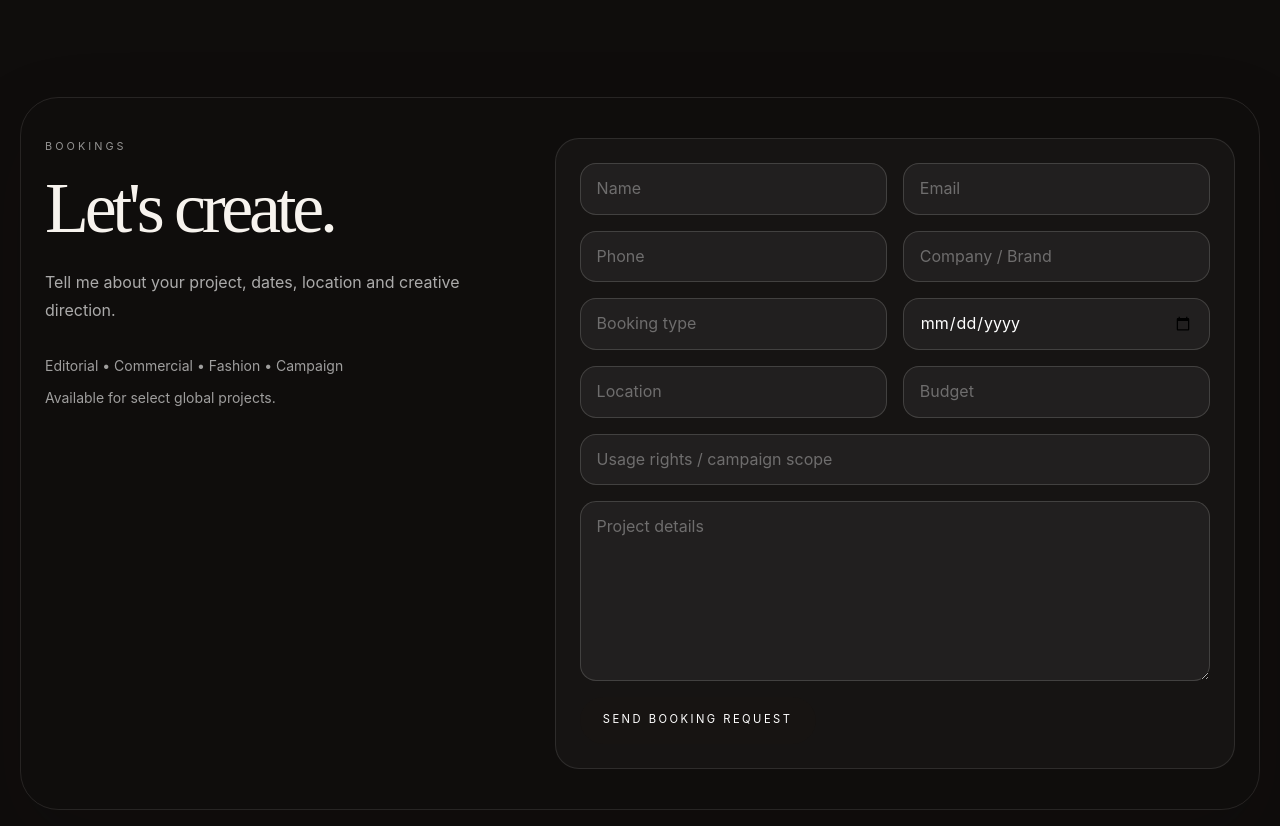
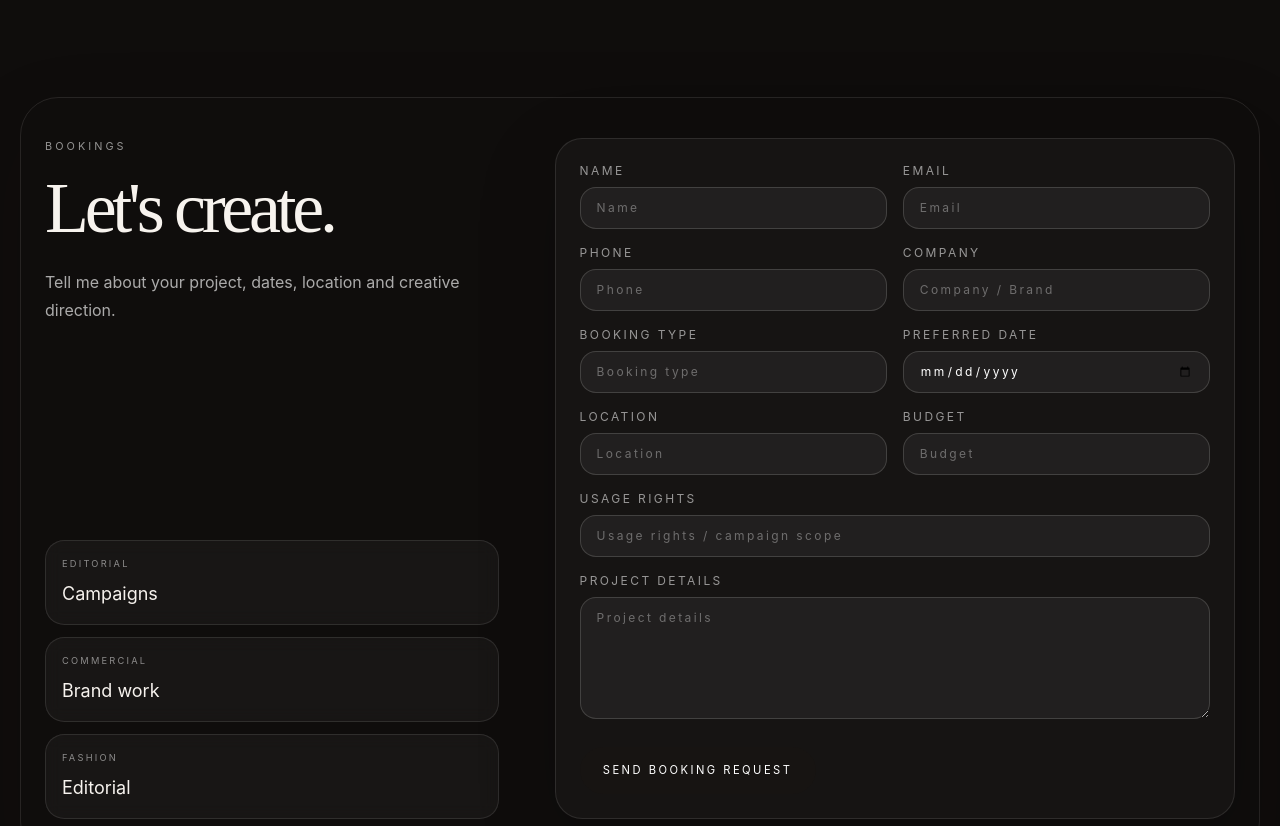
Before and after one commit to minion0906-debug/model-portfolio, a Next.js app: page / in a window 1280 px wide. Shown: the part 2800-3626 px from the top of the page. Built offline with nearby package versions, Linux system fonts and the light colour scheme; no server answers; the database is empty.

Commit message:
upgrade style

```diff
--- a/src/components/BookingCTA.tsx
+++ b/src/components/BookingCTA.tsx
@@ -47,40 +47,82 @@ export default function BookingCTA({ acceptingBookings = true, contactEmail }: P
   return (
     <section id="booking" className="bg-[#0f0d0c] px-5 py-24 text-white md:py-28">
       <div className="container-page grid gap-14 rounded-[2.4rem] border border-[#f7f3ee]/10 bg-[radial-gradient(circle_at_top,_rgba(184,141,94,0.18),transparent_35%),#111111] p-6 shadow-[0_30px_80px_rgba(17,15,13,0.15)] md:p-10 xl:grid-cols-[0.8fr_1.2fr]">
+        <div className="flex flex-col justify-between">
           <div>
             <p className="text-[0.68rem] uppercase tracking-[0.28em] text-white/55">Bookings</p>
             <h2 className="mt-4 font-display text-5xl text-[#f7f3ee] md:text-7xl">Let&apos;s create.</h2>
             <p className="mt-6 max-w-md text-base leading-7 text-white/65">
               Tell me about your project, dates, location and creative direction.
             </p>
+          </div>
 
-          <div className="mt-8 space-y-3 text-sm text-white/60">
-            <p>Editorial • Commercial • Fashion • Campaign</p>
-            <p>Available for select global projects.</p>
+          <div className="mt-8 grid gap-3 sm:grid-cols-3 xl:grid-cols-1">
+            {[
+              ["Editorial", "Campaigns"],
+              ["Commercial", "Brand work"],
+              ["Fashion", "Editorial"],
+            ].map(([title, subtitle]) => (
+              <div key={title} className="rounded-[1.2rem] border border-white/10 bg-white/4 p-4 backdrop-blur-sm">
+                <div className="text-[0.58rem] uppercase tracking-[0.24em] text-white/50">{title}</div>
+                <div className="mt-2 text-lg text-[#f7f3ee]">{subtitle}</div>
+              </div>
+            ))}
           </div>
         </div>
 
-        <form onSubmit={submit} className="grid gap-4 rounded-[1.5rem] border border-white/10 bg-white/3 p-4 md:p-6">
+        <form onSubmit={submit} className="grid gap-4 rounded-[1.7rem] border border-white/10 bg-[rgba(255,255,255,0.03)] p-4 shadow-[0_24px_80px_rgba(0,0,0,0.18)] md:p-6">
           <div className="grid gap-4 md:grid-cols-2">
-            <input name="name" required placeholder="Name" className="rounded-2xl border border-white/15 bg-white/5 px-4 py-3 text-sm text-white placeholder:text-white/35 outline-none transition focus:border-[#d9b77d]" />
-            <input name="email" required type="email" placeholder="Email" className="rounded-2xl border border-white/15 bg-white/5 px-4 py-3 text-sm text-white placeholder:text-white/35 outline-none transition focus:border-[#d9b77d]" />
+            <label className="block text-xs uppercase tracking-[0.2em] text-white/55">
+              <span className="mb-2 block">Name</span>
+              <input name="name" required placeholder="Name" className="w-full rounded-2xl border border-white/15 bg-white/5 px-4 py-3 text-sm text-white placeholder:text-white/35 outline-none transition focus:border-[#d9b77d]" />
+            </label>
+            <label className="block text-xs uppercase tracking-[0.2em] text-white/55">
+              <span className="mb-2 block">Email</span>
+              <input name="email" required type="email" placeholder="Email" className="w-full rounded-2xl border border-white/15 bg-white/5 px-4 py-3 text-sm text-white placeholder:text-white/35 outline-none transition focus:border-[#d9b77d]" />
+            </label>
           </div>
           <div className="grid gap-4 md:grid-cols-2">
-            <input name="phone" placeholder="Phone" className="rounded-2xl border border-white/15 bg-white/5 px-4 py-3 text-sm text-white placeholder:text-white/35 outline-none transition focus:border-[#d9b77d]" />
-            <input name="company" placeholder="Company / Brand" className="rounded-2xl border border-white/15 bg-white/5 px-4 py-3 text-sm text-white placeholder:text-white/35 outline-none transition focus:border-[#d9b77d]" />
+            <label className="block text-xs uppercase tracking-[0.2em] text-white/55">
+              <span className="mb-2 block">Phone</span>
+              <input name="phone" placeholder="Phone" className="w-full rounded-2xl border border-white/15 bg-white/5 px-4 py-3 text-sm text-white placeholder:text-white/35 outline-none transition focus:border-[#d9b77d]" />
+            </label>
+            <label className="block text-xs uppercase tracking-[0.2em] text-white/55">
+              <span className="mb-2 block">Company</span>
+              <input name="company" placeholder="Company / Brand" className="w-full rounded-2xl border border-white/15 bg-white/5 px-4 py-3 text-sm text-white placeholder:text-white/35 outline-none transition focus:border-[#d9b77d]" />
+            </label>
           </div>
           <div className="grid gap-4 md:grid-cols-2">
-            <input name="bookingType" placeholder="Booking type" className="rounded-2xl border border-white/15 bg-white/5 px-4 py-3 text-sm text-white placeholder:text-white/35 outline-none transition focus:border-[#d9b77d]" />
-            <input name="preferredDate" type="date" className="rounded-2xl border border-white/15 bg-white/5 px-4 py-3 text-sm text-white placeholder:text-white/35 outline-none transition focus:border-[#d9b77d]" />
+            <label className="block text-xs uppercase tracking-[0.2em] text-white/55">
+              <span className="mb-2 block">Booking type</span>
+              <input name="bookingType" placeholder="Booking type" className="w-full rounded-2xl border border-white/15 bg-white/5 px-4 py-3 text-sm text-white placeholder:text-white/35 outline-none transition focus:border-[#d9b77d]" />
+            </label>
+            <label className="block text-xs uppercase tracking-[0.2em] text-white/55">
+              <span className="mb-2 block">Preferred date</span>
+              <input name="preferredDate" type="date" className="w-full rounded-2xl border border-white/15 bg-white/5 px-4 py-3 text-sm text-white placeholder:text-white/35 outline-none transition focus:border-[#d9b77d]" />
+            </label>
           </div>
           <div className="grid gap-4 md:grid-cols-2">
-            <input name="location" placeholder="Location" className="rounded-2xl border border-white/15 bg-white/5 px-4 py-3 text-sm text-white placeholder:text-white/35 outline-none transition focus:border-[#d9b77d]" />
-            <input name="budget" placeholder="Budget" className="rounded-2xl border border-white/15 bg-white/5 px-4 py-3 text-sm text-white placeholder:text-white/35 outline-none transition focus:border-[#d9b77d]" />
+            <label className="block text-xs uppercase tracking-[0.2em] text-white/55">
+              <span className="mb-2 block">Location</span>
+              <input name="location" placeholder="Location" className="w-full rounded-2xl border border-white/15 bg-white/5 px-4 py-3 text-sm text-white placeholder:text-white/35 outline-none transition focus:border-[#d9b77d]" />
+            </label>
+            <label className="block text-xs uppercase tracking-[0.2em] text-white/55">
+              <span className="mb-2 block">Budget</span>
+              <input name="budget" placeholder="Budget" className="w-full rounded-2xl border border-white/15 bg-white/5 px-4 py-3 text-sm text-white placeholder:text-white/35 outline-none transition focus:border-[#d9b77d]" />
+            </label>
           </div>
-          <input name="usageRights" placeholder="Usage rights / campaign scope" className="rounded-2xl border border-white/15 bg-white/5 px-4 py-3 text-sm text-white placeholder:text-white/35 outline-none transition focus:border-[#d9b77d]" />
-          <textarea name="message" required rows={6} placeholder="Project details" className="rounded-2xl border border-white/15 bg-white/5 px-4 py-3 text-sm text-white placeholder:text-white/35 outline-none transition focus:border-[#d9b77d]" />
+          <label className="block text-xs uppercase tracking-[0.2em] text-white/55">
+            <span className="mb-2 block">Usage rights</span>
+            <input name="usageRights" placeholder="Usage rights / campaign scope" className="w-full rounded-2xl border border-white/15 bg-white/5 px-4 py-3 text-sm text-white placeholder:text-white/35 outline-none transition focus:border-[#d9b77d]" />
+          </label>
+          <label className="block text-xs uppercase tracking-[0.2em] text-white/55">
+            <span className="mb-2 block">Project details</span>
+            <textarea name="message" required rows={6} placeholder="Project details" className="w-full rounded-2xl border border-white/15 bg-white/5 px-4 py-3 text-sm text-white placeholder:text-white/35 outline-none transition focus:border-[#d9b77d]" />
+          </label>
+          <div className="flex flex-col gap-4 pt-2 sm:flex-row sm:items-center sm:justify-between">
             <button className="btn-primary w-fit bg-white text-black hover:bg-[#f1efe9]">Send booking request</button>
             {status && <p className="text-sm text-white/60">{status}</p>}
+          </div>
         </form>
       </div>
     </section>
--- a/src/components/Contact.tsx
+++ b/src/components/Contact.tsx
@@ -22,34 +22,39 @@ export default function Contact({ settings }: Props) {
 
           <div className="mt-8 space-y-3 text-sm text-[#4c413b]">
             {settings.email && (
-              <p>
-                <a href={`mailto:${settings.email}`} className="transition-colors hover:text-[#171412]">
+              <div className="rounded-[1.1rem] border border-[#171412]/10 bg-white/40 p-3">
+                <div className="text-[0.62rem] uppercase tracking-[0.22em] text-[#584e49]">Email</div>
+                <a href={`mailto:${settings.email}`} className="mt-2 block text-base text-[#171412] transition-colors hover:text-[#584e49]">
                   {settings.email}
                 </a>
-              </p>
+              </div>
             )}
             {settings.phone && (
-              <p>
-                <a href={`tel:${settings.phone}`} className="transition-colors hover:text-[#171412]">
+              <div className="rounded-[1.1rem] border border-[#171412]/10 bg-white/40 p-3">
+                <div className="text-[0.62rem] uppercase tracking-[0.22em] text-[#584e49]">Phone</div>
+                <a href={`tel:${settings.phone}`} className="mt-2 block text-base text-[#171412] transition-colors hover:text-[#584e49]">
                   {settings.phone}
                 </a>
-              </p>
+              </div>
             )}
           </div>
 
           {socials.length > 0 && (
-            <div className="mt-8 flex flex-wrap gap-4 text-sm">
+            <div className="mt-8 space-y-3">
+              <div className="text-[0.62rem] uppercase tracking-[0.22em] text-[#584e49]">Follow</div>
+              <div className="flex flex-wrap gap-3 text-sm">
                 {socials.map(([label, url]) => (
                   <a
                     key={label}
                     href={url}
                     target="_blank"
                     rel="noreferrer"
-                  className="text-[0.7rem] uppercase tracking-[0.22em] text-[#4c413b] transition-colors hover:text-[#171412]"
+                    className="rounded-full border border-[#171412]/10 bg-white/45 px-4 py-2 text-[0.65rem] uppercase tracking-[0.22em] text-[#4c413b] transition-colors hover:border-[#171412]/20 hover:text-[#171412]"
                   >
                     {label}
                   </a>
                 ))}
+              </div>
             </div>
           )}
 
```
Lines whose indentation alone changed are shown as unchanged.
